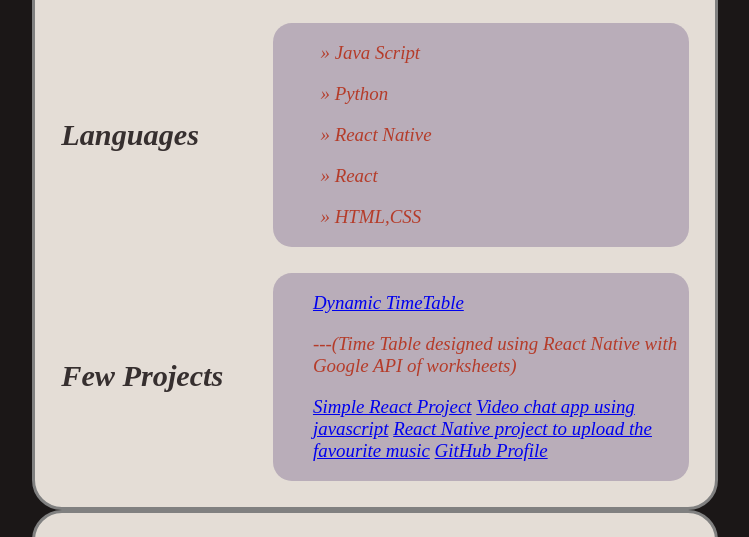
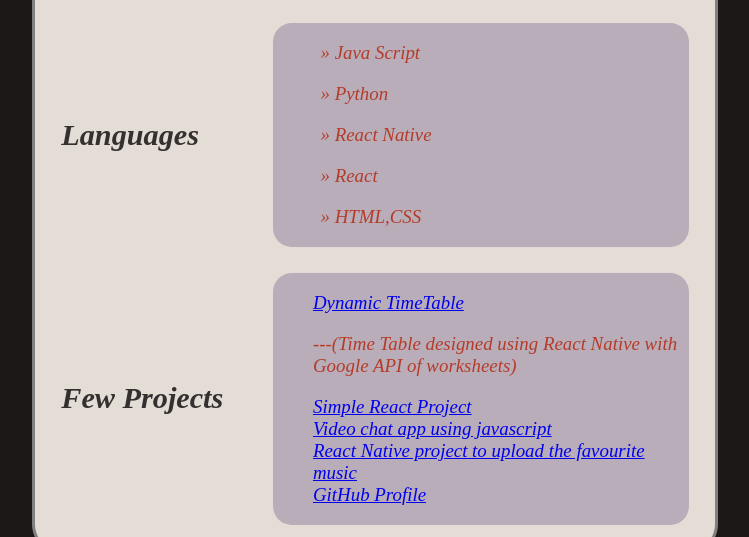
Before and after one commit to ANUSHAPILLA/resume, a plain HTML site: page index.html in a window 1280 px wide. Shown: the part 733-1270 px from the top of the page, without its empty margins (265-1014 px from the left). Drawn offline with Linux system fonts and the light colour scheme.

Commit message:
Update index.html

```diff
--- a/index.html
+++ b/index.html
@@ -61,10 +61,10 @@
           <div class="s2p2">
             <ul>
               <a href="https://snack.expo.dev/@sanusha/dynamic-timetable-real">Dynamic TimeTable</a><p>---(Time Table designed using React Native with Google API of worksheets)</p>
-              <a href="https://github.com/ANUSHAPILLA/Set-your-Goals" >Simple React Project</a>
-                <a href="https://github.com/ANUSHAPILLA/videochatapp">Video chat app using javascript</a>
-                <a href="https://github.com/ANUSHAPILLA/SRIKAR-PROJECT">React Native project to upload the favourite music</a>
-         <a href="https://github.com/ANUSHAPILLA">GitHub Profile</a>
+              <a href="https://github.com/ANUSHAPILLA/Set-your-Goals" >Simple React Project</a><br>
+                <a href="https://github.com/ANUSHAPILLA/videochatapp">Video chat app using javascript</a><br>
+                <a href="https://github.com/ANUSHAPILLA/SRIKAR-PROJECT">React Native project to upload the favourite music</a><br>
+         <a href="https://github.com/ANUSHAPILLA">GitHub Profile</a><br>
             </ul>
           </div>
         </div>
```
